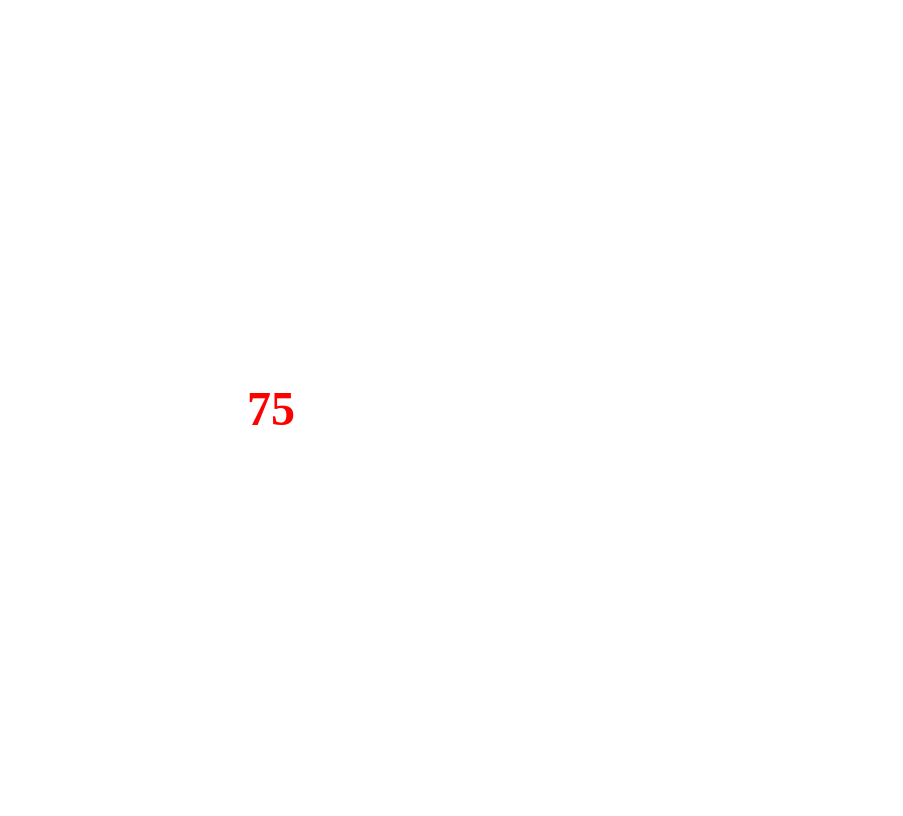
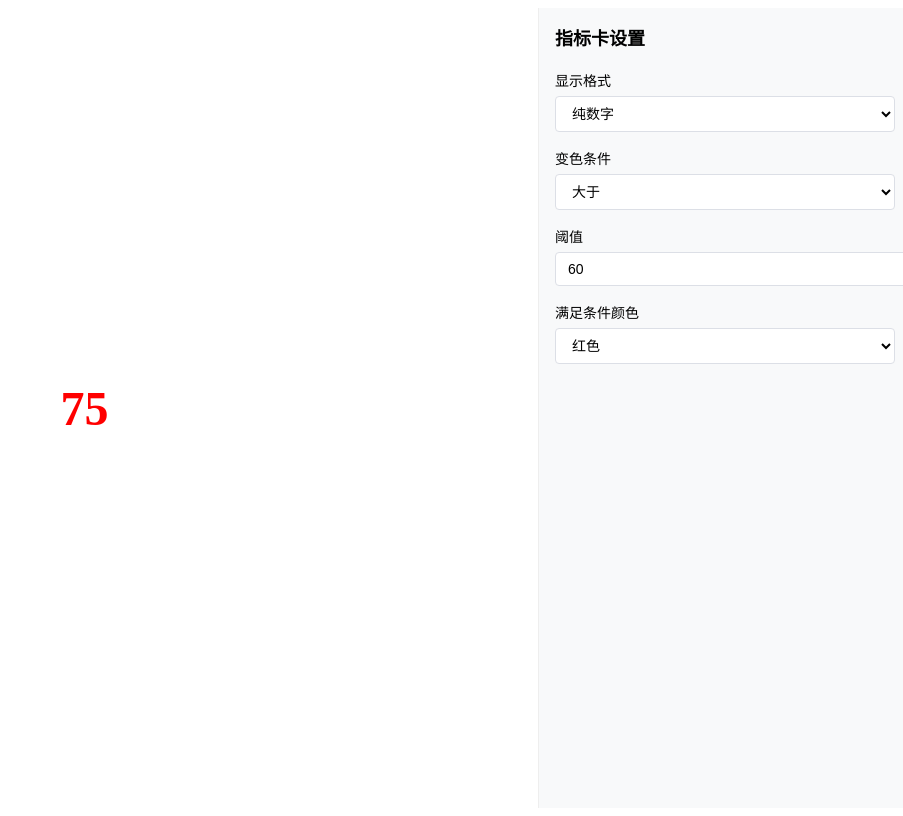
Before and after one commit to Hazel-Yu89/feishu-plugin, a React (Vite) app: page / in a window 1280 px wide. Shown: the whole page, without its empty margins (377-1280 px from the left). Built offline with nearby package versions, Linux system fonts and the light colour scheme.

Commit message:
Update App.tsx

```diff
--- a/src/App.tsx
+++ b/src/App.tsx
@@ -26,7 +26,7 @@ export default function App() {
     targetColor: 'red'
   });
   // 核心：通过飞书SDK判断是否为编辑模式
-  const [isEditor, setIsEditor] = useState(false);
+  const [isEditor, setIsEditor] = useState(true);
 
   const isDashboardEnv = !!window.dashboard;
 
```
